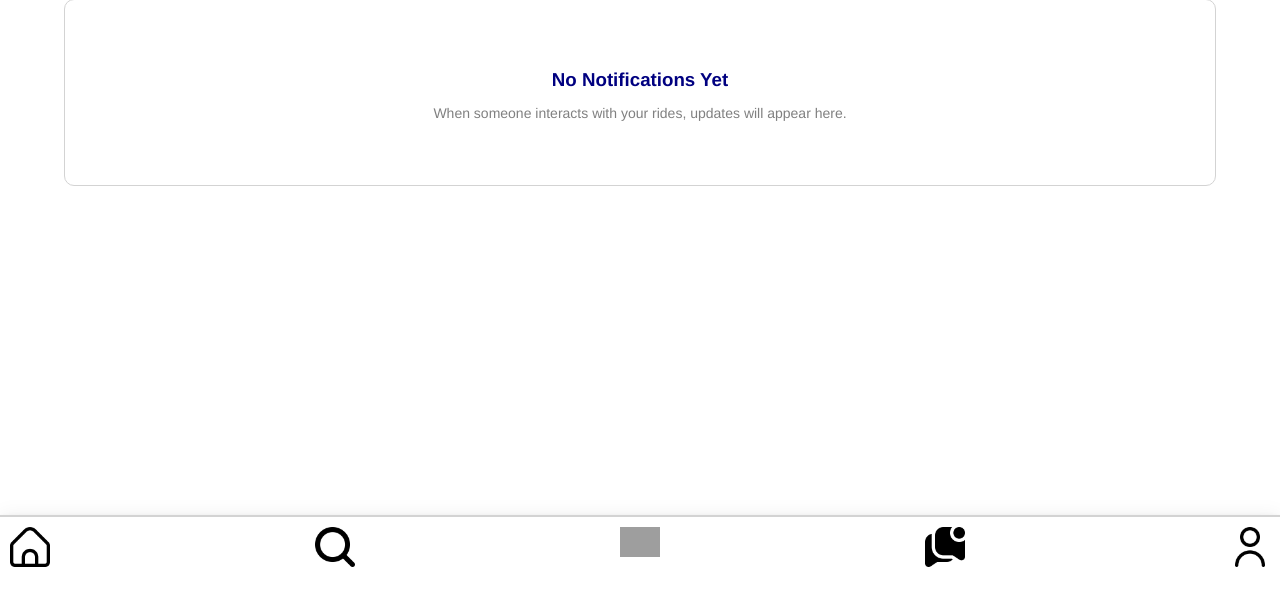
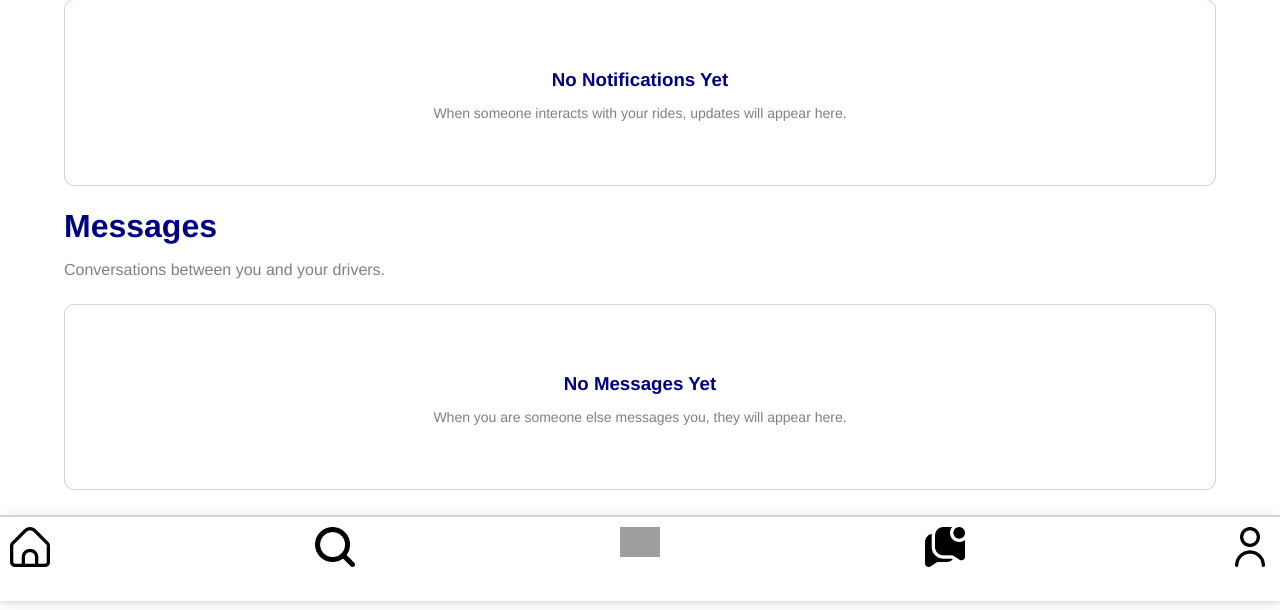
Before and after one commit to brenden-matteson/jacks-ride, a Node server app: page /notifications in a window 1280 px wide. Shown: the part 199-809 px from the top of the page. Before the commit the page ends 766 px from the top, so only its background shows below. Run offline with Node 20, Linux system fonts and the light colour scheme; grey boxes are pictures that could not be loaded.

Commit message:
Added premature functionality for messages, added query function for getting current user, added function for getting conversations.

```diff
--- a/jacks-ride/index.js
+++ b/jacks-ride/index.js
@@ -50,6 +50,10 @@ let user = [
 
 // logged in boolean (REPLACE WITH NAU CAS VARIFICATION)
 let loggedIn = true;
+let user_creator_id = 1;
+
+// user gathered from db instead of DUMMY user, will have to comment this out for server to run
+// let user = await getUser(user_creator_id);
 
 // query helpers
 async function getRides(filter) {
@@ -101,6 +105,26 @@ async function getRides(filter) {
     const result = await db.query(query, params);
 
     // return the result
+    return result.rows;
+}
+
+async function getUser(id) {
+    let query = `
+        SELECT * FROM users WHERE creator_id = ${id}
+    `;
+
+    const result = await db.query(query);
+
+    return result.rows;
+}
+
+async function getConversations(id) {
+    let query = `
+        SELECT * FROM conversations WHERE rider_id = ${id} OR driver_id = ${id}
+    `;
+
+    const result = await db.query(query);
+
     return result.rows;
 }
 
@@ -291,7 +315,8 @@ app.get("/notifications", async (req, res) => {
 
     const __pagename = "JacksRide Activity";
     const __path = req.route.path;
-    const account_id = req.params.id;
+
+
 
     try {
         res.render("notifications.ejs", {
--- a/jacks-ride/views/notifications.ejs
+++ b/jacks-ride/views/notifications.ejs
@@ -103,6 +103,38 @@
         <% } %>
 
     </div>
+
+    <div class="notifications-heading">
+        <h1>Messages</h1>
+        <p>Conversations between you and your drivers.</p>
+    </div>
+
+    <div class="notification-feed">
+
+        <% if (locals.conversations && locals.conversations.length > 0) { %>
+
+            <% conversations.forEach(conversation => { %>
+
+                <div class="notification-card">
+                    <div class="notification-content">
+
+
+
+                    </div>
+                </div>
+
+            <% }); %>
+
+        <% } else { %>
+
+            <div class="empty-notifications">
+                <h3>No Messages Yet</h3>
+                <p>When you are someone else messages you, they will appear here.</p>
+            </div>
+
+        <% } %>
+
+    </div>
 </div>
 
 <%- include("partials/navigation.ejs") %>
```
Also changed, not shown: jacks-ride/schema.sql (+27 -0 lines).
